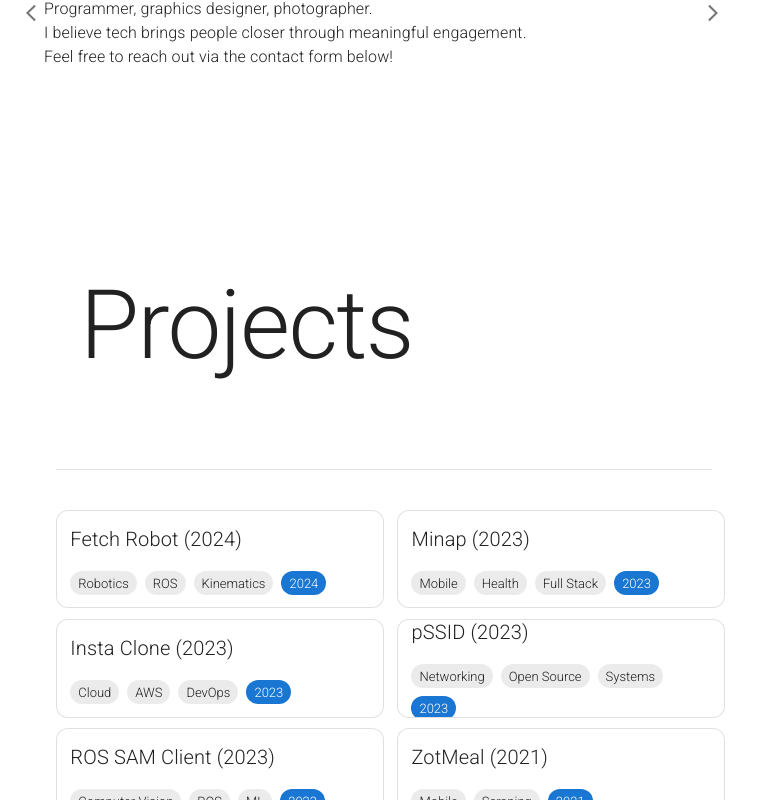
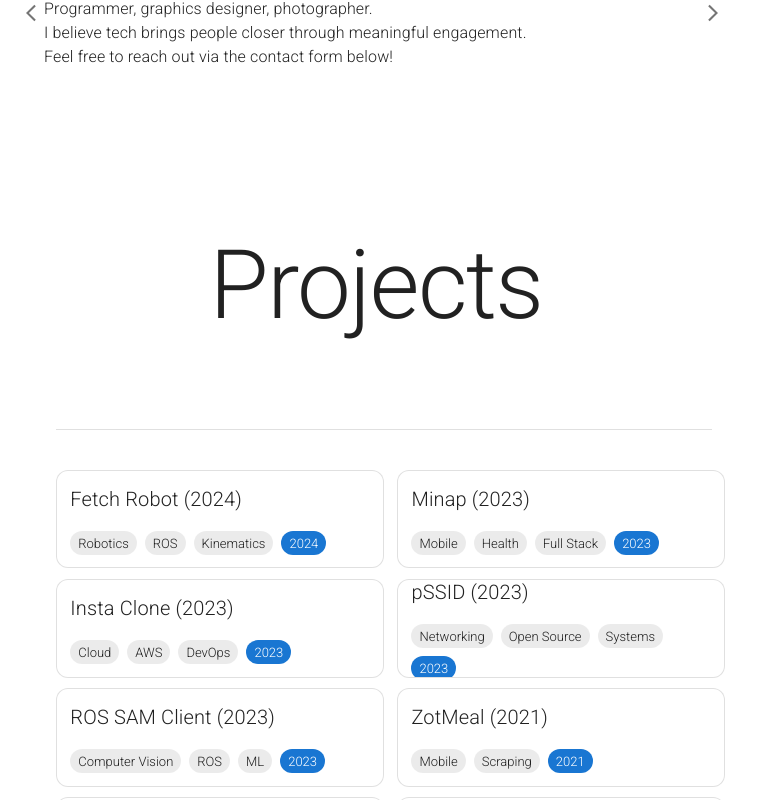
Before and after one commit to maxliu2001/m.portfolio, a Next.js app: page / in a window 768 px wide. Shown: the part 1600-2400 px from the top of the page. Built offline with nearby package versions, Linux system fonts and the light colour scheme.

Commit message:
fix proj title

```diff
--- a/src/pages/about.js
+++ b/src/pages/about.js
@@ -55,7 +55,6 @@ export default function AboutPage({
               <Typography
                 component="h1"
                 variant="h1"
-                className={styles.aboutheader}
                 sx={{ textAlign: "center", mb: { xs: 1, md: 2 } }}
               >
                 {title}
--- a/src/pages/index.js
+++ b/src/pages/index.js
@@ -57,7 +57,7 @@ export default function Home() {
       {/* Contact Section */}
       <section className={styles.contactsection} id="contact">
         <Grid container spacing={4} alignItems='center'>
-          <Grid xs={12} md={5} lg={6}>
+          <Grid xs={12} md={6} lg={6}>
             <motion.div
             className="div-container"
             initial="hidden"
--- a/src/pages/project.js
+++ b/src/pages/project.js
@@ -144,14 +144,15 @@ export default function ProjectsPage() {
             className={styles.projectheader}
             padding={5}
             >
+              <Grid xs={12}>
                 <Typography
                     component="h1"
                     variant="h1"
-                  className={styles.projectheader}
                     sx={{ textAlign: "center", mb: { xs: 1, md: 2 } }}
                 >
                     Projects
                 </Typography>
+              </Grid>
             </Grid>
             <motion.section variants={enterAnimation}>
             </motion.section>
--- a/src/styles/Home.module.css
+++ b/src/styles/Home.module.css
@@ -68,7 +68,7 @@
   justify-content: space-between;
   height: auto;
   padding: 1rem;
-  padding-top: 10vh;
+  padding-top: 5vh;
 }
 
 .projectheader {
@@ -240,12 +240,17 @@
     margin: 0;
   }
 
-  .aboutsection {
-    padding-top: 10vh;
+  .aboutheader {
+    font-size: 2rem;
+    text-align: 'center';
   }
 
-  .aboutheader {
-    font-size: 5rem;
+  .projectsection {
+    justify-content: center;
+  }
+
+  .projectheader {
+    font-size: 2rem;
     text-align: 'center';
-  }
 }
+}
```
Lines whose indentation alone changed are shown as unchanged.
